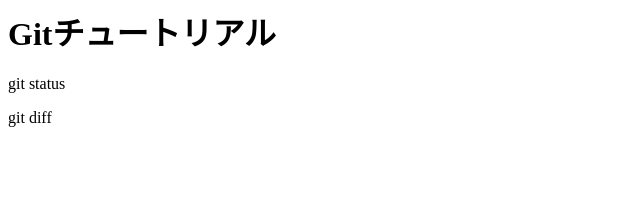
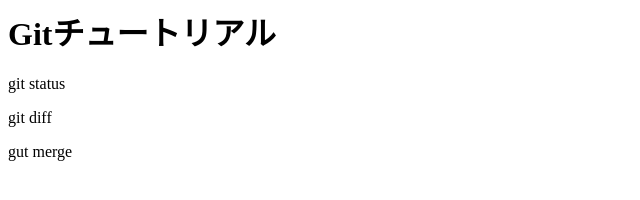
Before and after one commit to takumi-I621/git_tutorial, a plain HTML site: page index.html in a window 1280 px wide. Shown: the full height of the page, 0-640 px from the left. Drawn offline with Linux system fonts and the light colour scheme.

Commit message:
git mergeを追記

```diff
--- a/index.html
+++ b/index.html
@@ -1,3 +1,4 @@
 <h1>Gitチュートリアル</h1>
 <p>git status</p>
 <p>git diff</p>
+<p>gut merge</p>
```
